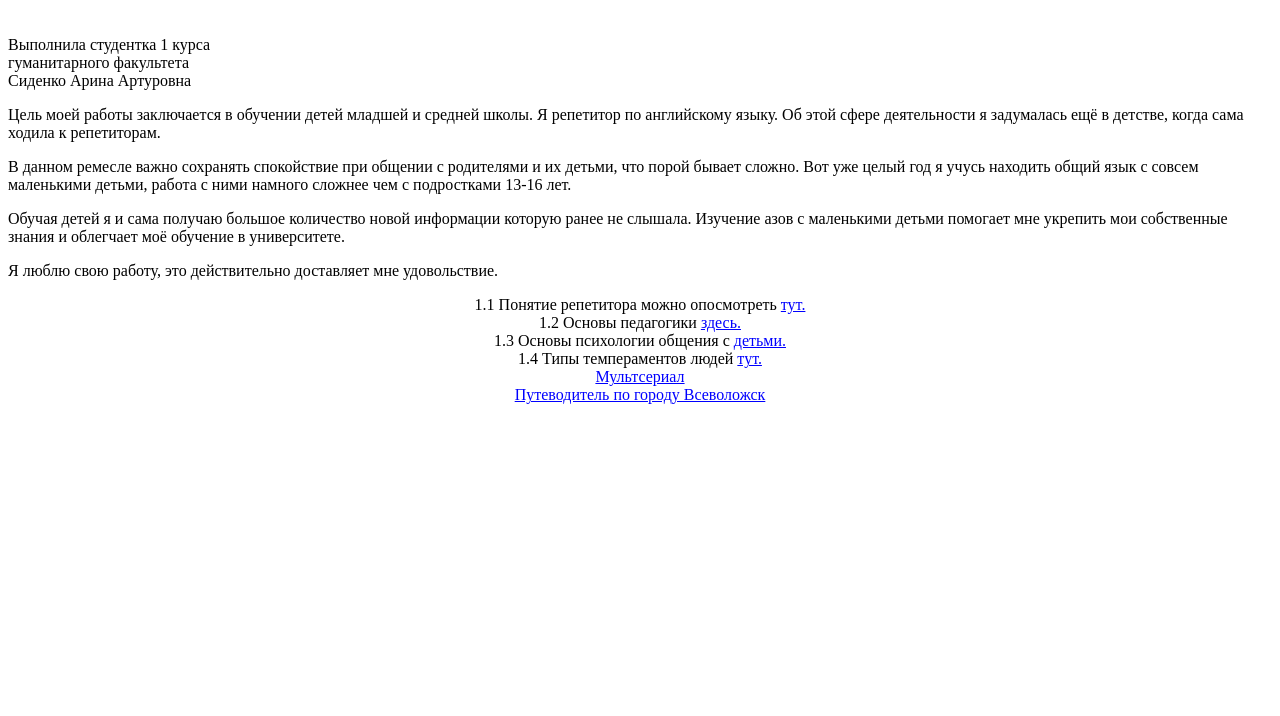
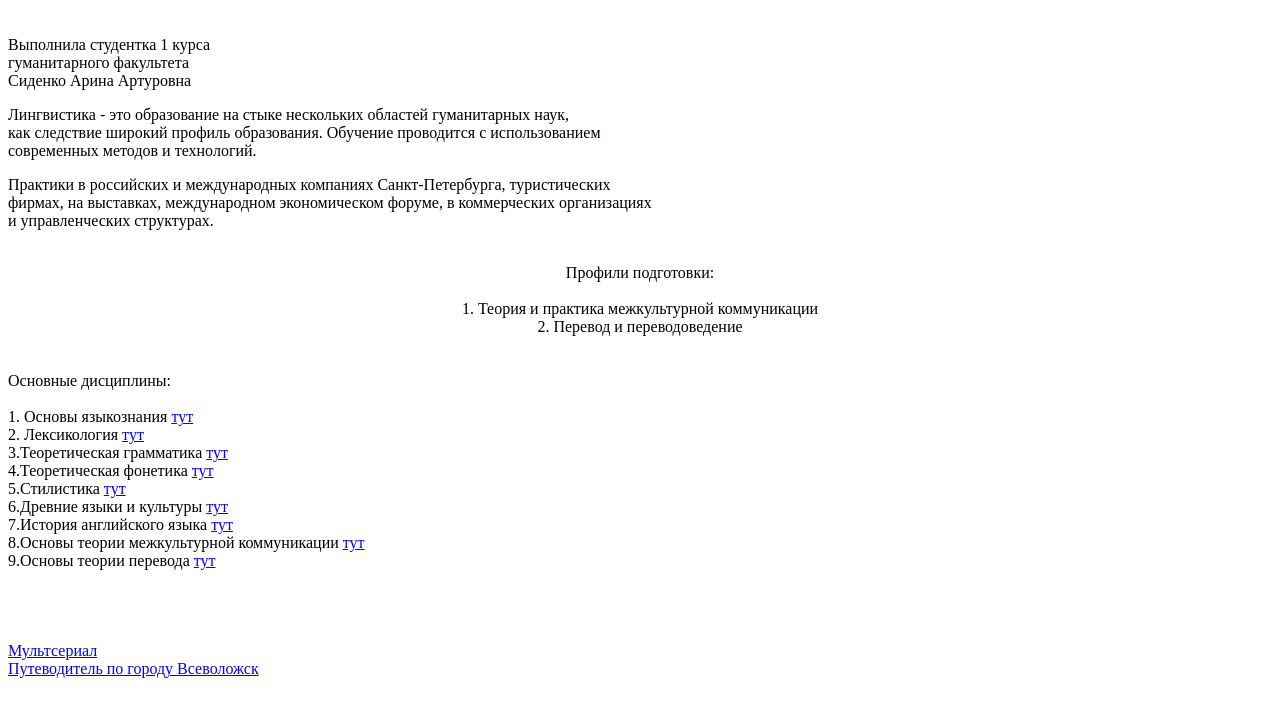
Before and after one commit to kotyarchick/speciality, a plain HTML site: page index.html in a window 1280 px wide. Shown: the part 48-764 px from the top of the page. Drawn offline with Linux system fonts and the light colour scheme.

Commit message:
Update index.html

```diff
--- a/index.html
+++ b/index.html
@@ -15,21 +15,44 @@ ALINK="000088">
 </H1></CENTER><br>
 Выполнила студентка 1 курса	<br>
 гуманитарного факультета	<br>
-Сиденко Арина Артуровна		<br><p width="600">
-Цель моей работы заключается в обучении детей младшей и средней школы. Я репетитор по английскому языку. Об этой сфере деятельности я задумалась ещё в детстве, когда сама ходила к репетиторам.<br></p><p>
-В данном ремесле важно сохранять спокойствие при общении с родителями и их детьми, что порой бывает сложно. Вот уже целый год я учусь находить общий язык с совсем маленькими детьми, работа с ними намного сложнее чем с подростками 13-16 лет.<br></p>
-Обучая детей я и сама получаю большое количество новой информации которую ранее не слышала. Изучение азов с маленькими детьми помогает мне укрепить мои собственные знания и облегчает моё обучение в университете.<br><p>
-Я люблю свою работу, это действительно доставляет мне удовольствие.<br></p>
-<CENTER>
-	1.1 Понятие репетитора можно опосмотреть
-<A HREF="https://ru.m.wikipedia.org/wiki/Репетитор_(значения)">
- тут. </A><br> 1.2 Основы педагогики
- <A HREF="http://www.kgau.ru/distance/mf_01/ped-asp/01_01.html">
- здесь. </A><br>   1.3 Основы психологии общения с
-<A HREF="https://www.teatr-benefis.ru/staty/dlya-roditelej/psi..">
- детьми. </A><br> 1.4 Типы темпераментов людей
-<A HREF="https://experimental-psychic.ru/temperamenty_kharakte..">
- тут. </A><br>
+Сиденко Арина Артуровна		<br><p width="400">
+Лингвистика - это образование на стыке нескольких областей гуманитарных наук,<br>
+как следствие широкий профиль образования. Обучение проводится с использованием<br>
+современных методов и технологий.<br></p>
+<p width="400">
+Практики в российских и международных компаниях Санкт-Петербурга, туристических<br>
+фирмах, на выставках, международном экономическом форуме, в коммерческих организациях<br>
+и управленческих структурах.</p>
+<CENTER><br>
+Профили подготовки:<br>
+<br>
+1. Теория и практика межкультурной коммуникации<br>
+	2. Перевод и переводоведение</center><br>
+	<br>
+Основные дисциплины:<br>
+<br>
+1. Основы языкознания
+	<A HREF="http://sterninia.ru/index.php/studentam-i-aspirantam/.."> тут</a><br>
+2. Лексикология
+<A HREF="https://ru.m.wikipedia.org/wiki/Лексикология"> тут</a><br>
+3.Теоретическая грамматика
+<A HREF="https://studopedia.info/3-60950.html"> тут</a><br>
+4.Теоретическая фонетика
+<A HREF="https://studfile.net/preview/9411433/"> тут</a><br>
+5.Стилистика
+<A HREF="https://ru.m.wikipedia.org/wiki/Стилистика"> тут</a><br>
+6.Древние языки и культуры
+<A HREF="https://atlas.herzen.spb.ru/disc_annotation.php?disc_.."> тут</a><br>
+7.История английского языка
+<A HREF="https://panda-school.by/english-history/"> тут</a><br>
+8.Основы теории межкультурной коммуникации
+<A HREF="https://spravochnick.ru/kulturologiya/osnovnye_teorii.."> тут</a><br>
+9.Основы теории перевода
+<A HREF="https://studme.org/195024/literatura/osnovy_teorii_pe.."> тут</a><br>
+	<br>
+	<br>
+	<br>
+	<br>
 <A HREF="https://kotyarchick.github.io/Laba_3/"> Мультсериал </A><br>
 <A HREF="https://kotyarchick.github.io/putevoditel/"> Путеводитель по городу Всеволожск </A><br>
 
```
